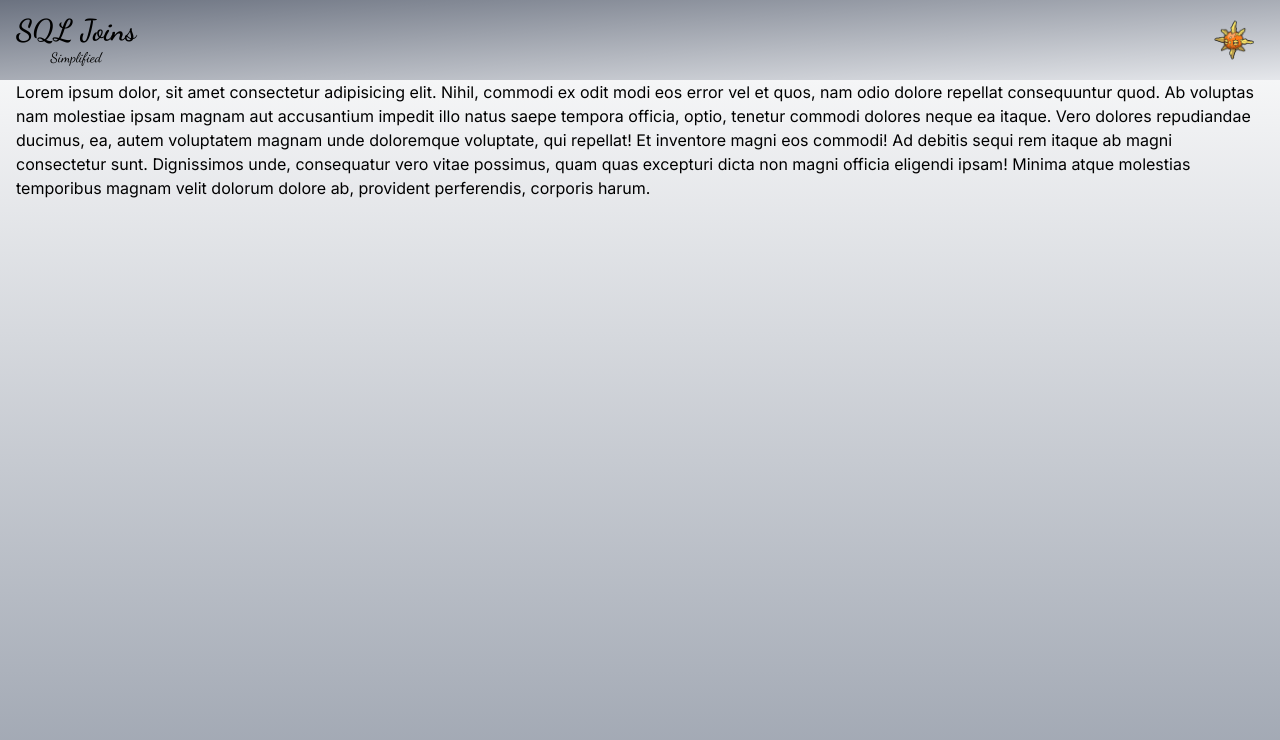
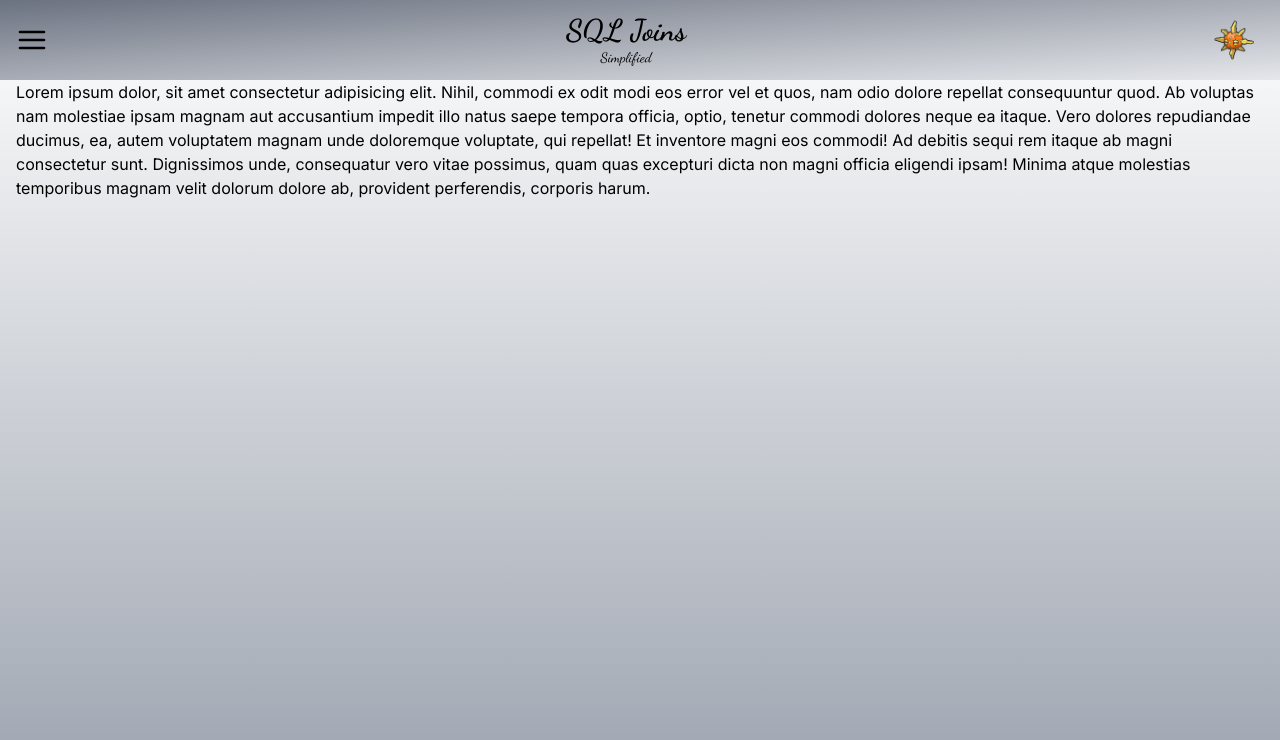
Before and after one commit to pradhanishan/sqlmeetstailwind, a Next.js app: page / in a window 1280 px wide. Shown: the top 740 px of the page. Built offline with nearby package versions, Linux system fonts and the light colour scheme.

Commit message:
add skeleton drawer

```diff
--- a/app/components/Header.tsx
+++ b/app/components/Header.tsx
@@ -1,3 +1,6 @@
+
+
+import NavigationDrawer from "./NavigationDrawer";
 import ToggleThemeButton from "./ToggleThemeButton";
 import { Dancing_Script } from "next/font/google";
 
@@ -14,6 +17,8 @@ export default function Header() {
       flex justify-between items-center
       "
     >
+      {/* NavigationDrawer */}
+      <NavigationDrawer />
       {/* heading container */}
       <div className="flex flex-col justify-center items-center group">
         {/* Upper heading */}
--- /dev/null
+++ b/app/components/NavigationDrawer.tsx
@@ -0,0 +1,64 @@
+"use client";
+
+import { useState } from "react";
+
+export default function NavigationDrawer() {
+  const [isDrawerOpen, setIsDrawerOpen] = useState<boolean>(false);
+
+  function openDrawer() {
+    setIsDrawerOpen(true);
+  }
+
+  function closeDrawer() {
+    setIsDrawerOpen(false);
+  }
+
+  return (
+    <div>
+      {/* Drawer Opener */}
+      <svg
+        xmlns="http://www.w3.org/2000/svg"
+        width="32"
+        height="32"
+        viewBox="0 0 24 24"
+        fill="none"
+        stroke="currentColor"
+        strokeWidth="2"
+        strokeLinecap="round"
+        strokeLinejoin="round"
+        onClick={openDrawer}
+      >
+        <line x1="3" y1="12" x2="21" y2="12"></line>
+        <line x1="3" y1="6" x2="21" y2="6"></line>
+        <line x1="3" y1="18" x2="21" y2="18"></line>
+      </svg>
+      {/* Drawer closer */}
+
+      {/* Drawer */}
+      {isDrawerOpen === true ? (
+        <div
+          className="h-screen fixed left-0 top-0
+        w-[250px]
+        bg-gradient-to-br from-gray-400 to-slate-300
+        dark:bg-gradient-to-br dark:from-slate-900 dark:to-sky-900"
+        >
+          <svg
+            xmlns="http://www.w3.org/2000/svg"
+            width="32"
+            height="32"
+            viewBox="0 0 24 24"
+            fill="none"
+            stroke="currentColor"
+            strokeWidth="2"
+            strokeLinecap="round"
+            strokeLinejoin="round"
+            onClick={closeDrawer}
+          >
+            <line x1="18" y1="6" x2="6" y2="18"></line>
+            <line x1="6" y1="6" x2="18" y2="18"></line>
+          </svg>
+        </div>
+      ) : null}
+    </div>
+  );
+}
--- a/tailwind.config.js
+++ b/tailwind.config.js
@@ -7,6 +7,7 @@ module.exports = {
   ],
   darkMode: 'class',
   theme: {
+
     extend: {
       backgroundImage: {
         'gradient-radial': 'radial-gradient(var(--tw-gradient-stops))',
```
